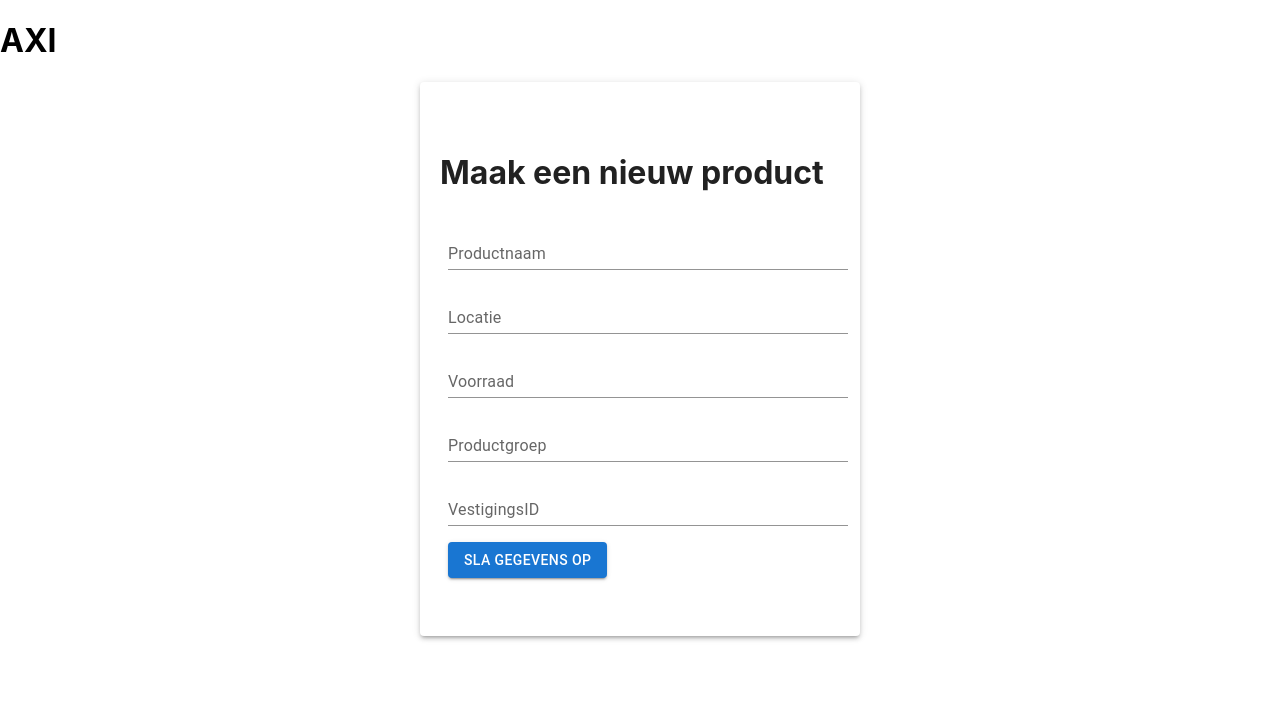
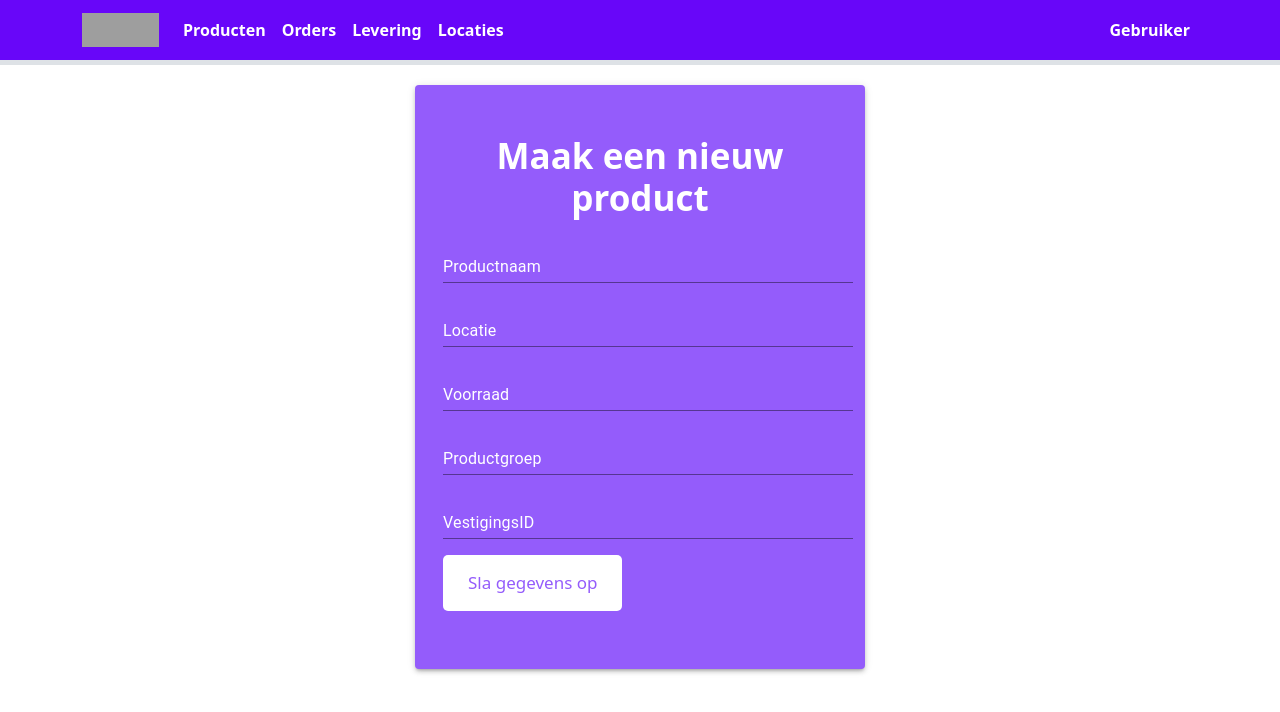
Before and after one commit to JaspervRiel/AxiProgram, a React (Create React App) app in the folder Frontend/axi/: page /AddProduct in a window 1280 px wide. Shown: the top 712 px of the page. Built offline with nearby package versions, Linux system fonts and the light colour scheme; grey boxes are pictures that could not be loaded.

Commit message:
AddProduct Front-end Done

```diff
--- /dev/null
+++ b/Frontend/axi/src/AddProduct.css
@@ -0,0 +1,3 @@
+.AddProduct{
+    background-color:rgba(255, 255, 255);
+}
--- a/Frontend/axi/src/AddProduct.js
+++ b/Frontend/axi/src/AddProduct.js
@@ -1,10 +1,14 @@
 import React from "react";
+import './AddProduct.css';
+import Navbar from "./Components/Navbar";
 import FRMAddProduct from "./Components/FRMAddProduct";
+
 
 function AddProduct(){
     return(
-        <div>
-            <h1>AXI</h1>
+        <div className="AddProduct">
+            <Navbar />
+            <h1></h1>
             <FRMAddProduct />
         </div>
     );
--- /dev/null
+++ b/Frontend/axi/src/Components/FRMAddProduct.css
@@ -0,0 +1,55 @@
+.css-3su884-MuiPaper-root {
+    background-color:#945cfb !important;
+}
+
+.AddProduct h1{
+    font-size: 35px;
+    text-align: center;
+    background-color: transparent !important;
+    color: #FFFFFF;
+}
+
+.AddProduct{
+    background-color: transparent !important;
+    color: #FFFFFF;
+}
+
+.AddButton{
+    display: inline-block;
+    padding: 15px 25px;
+    font-size: 17px;
+    cursor: pointer;
+    text-align: center;
+    outline: none;
+    background-color: #FFFFFF;
+    color: #945cfb !important;
+    border: none;
+    border-radius: 5px;
+}
+.AddButton:hover {
+    color: #FFFFFF !important;
+    background-color: #6806f9;
+}
+
+.css-1x51dt5-MuiInputBase-input-MuiInput-input{
+    color: #FFFFFF !important;
+    background-color: transparent !important;
+}
+
+.css-1c2i806-MuiFormLabel-root-MuiInputLabel-root{
+    color: #FFFFFF !important;
+    background-color: transparent !important;
+}
+
+.css-aqpgxn-MuiFormLabel-root-MuiInputLabel-root{
+    color: #FFFFFF !important;
+    background-color: transparent !important;
+}
+
+.css-1a1fmpi-MuiInputBase-root-MuiInput-root:before{
+    border-bottom: 1px solid #FFFFFF !important;
+}
+
+.css-1a1fmpi-MuiInputBase-root-MuiInput-root::after{
+    border-bottom: 2px solid #ffffff !important;
+}
--- a/Frontend/axi/src/Components/FRMAddProduct.jsx
+++ b/Frontend/axi/src/Components/FRMAddProduct.jsx
@@ -3,9 +3,10 @@ import Box from '@mui/material/Box';
 import TextField from '@mui/material/TextField';
 import Paper from '@mui/material/Paper';
 import Button from '@mui/material/Button';
+import './FRMAddProduct.css';
 
 const FRMAddProduct = () => {
-  const paperStyle={padding: '50px 20px', width:400, margin:"20px auto"}
+  const paperStyle={padding: '50px 20px', width:450, margin:"20px auto"}
   const[name, setName]=useState('');
   const[location, setLocation]=useState('');
   const[stock, setStock]=useState('');
@@ -28,7 +29,9 @@ const FRMAddProduct = () => {
   return (
     <container>
       <Paper elevation={3} style={paperStyle}>
-        <h1> Maak een nieuw product</h1>
+      <div className='AddProduct'>
+        <h1><b> Maak een nieuw product</b></h1>
+      </div>
     <Box
       component="form"
       sx={{
@@ -57,7 +60,9 @@ const FRMAddProduct = () => {
       value={branchID}
       onChange={(e)=>setBranchID(e.target.value)}
       />
-    <Button variant="contained" onClick={handleClick}>Sla gegevens op</Button>
+    <Button
+      class="AddButton" variant="contained" onClick={handleClick}>Sla gegevens op
+    </Button>
     </Box>
     </Paper>
     </container>
```
